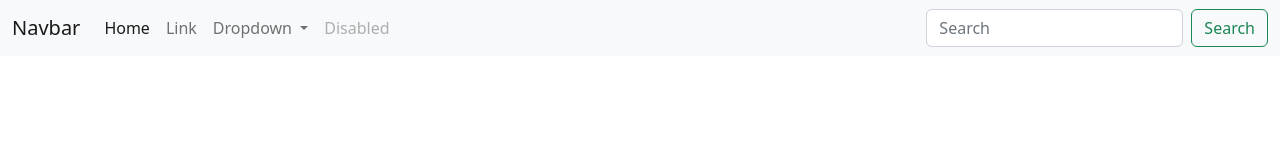
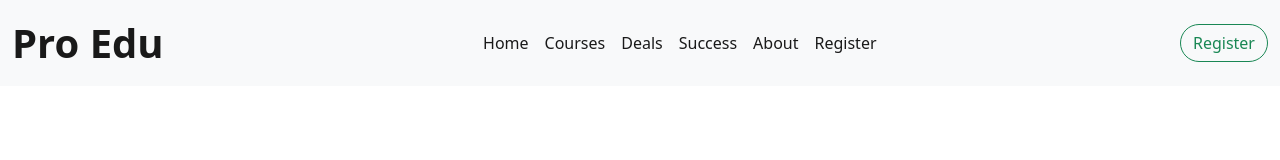
Before and after one commit to Tufantomankhin/edTech-website, a plain HTML site: page index.html in a window 1280 px wide. Drawn offline with nearby package versions, Linux system fonts and the light colour scheme.

Commit message:
Navbar added

```diff
--- a/index.html
+++ b/index.html
@@ -3,7 +3,7 @@
   <head>
     <meta charset="utf-8">
     <meta name="viewport" content="width=device-width, initial-scale=1">
-    <title>Bootstrap demo</title>
+    <title>edTech-website</title>
     <link href="https://cdn.jsdelivr.net/npm/bootstrap@5.2.0/dist/css/bootstrap.min.css" rel="stylesheet" integrity="sha384-gH2yIJqKdNHPEq0n4Mqa/HGKIhSkIHeL5AyhkYV8i59U5AR6csBvApHHNl/vI1Bx" crossorigin="anonymous">
   </head>
   <body>
@@ -11,36 +11,33 @@
         <!---------------- Navbar Start ---------------->
         <nav class="navbar navbar-expand-lg bg-light">
             <div class="container-fluid">
-              <a class="navbar-brand" href="#">Navbar</a>
+              <a class="navbar-brand fs-1" href="#"><strong>Pro Edu</strong></a>
               <button class="navbar-toggler" type="button" data-bs-toggle="collapse" data-bs-target="#navbarSupportedContent" aria-controls="navbarSupportedContent" aria-expanded="false" aria-label="Toggle navigation">
                 <span class="navbar-toggler-icon"></span>
               </button>
               <div class="collapse navbar-collapse" id="navbarSupportedContent">
-                <ul class="navbar-nav me-auto mb-2 mb-lg-0">
+                <ul class="navbar-nav ms-auto me-auto mb-2 mb-lg-0 text-end">
                     <li class="nav-item">
                       <a class="nav-link active" aria-current="page" href="#">Home</a>
                     </li>
                     <li class="nav-item">
-                    <a class="nav-link" href="#">Link</a>
-                  </li>
-                  <li class="nav-item dropdown">
-                    <a class="nav-link dropdown-toggle" href="#" role="button" data-bs-toggle="dropdown" aria-expanded="false">
-                      Dropdown
-                    </a>
-                    <ul class="dropdown-menu">
-                      <li><a class="dropdown-item" href="#">Action</a></li>
-                      <li><a class="dropdown-item" href="#">Another action</a></li>
-                      <li><hr class="dropdown-divider"></li>
-                      <li><a class="dropdown-item" href="#">Something else here</a></li>
-                    </ul>
+                      <a class="nav-link active" aria-current="page" href="#">Courses</a>
                     </li>
                     <li class="nav-item">
-                    <a class="nav-link disabled">Disabled</a>
+                      <a class="nav-link active" aria-current="page" href="#">Deals</a>
+                    </li>
+                    <li class="nav-item">
+                      <a class="nav-link active" aria-current="page" href="#">Success</a>
+                    </li>
+                    <li class="nav-item">
+                      <a class="nav-link active" aria-current="page" href="#">About</a>
+                    </li>
+                    <li class="nav-item">
+                      <a class="nav-link active" aria-current="page" href="#">Register</a>
                     </li>
                   </ul>
-                <form class="d-flex" role="search">
-                  <input class="form-control me-2" type="search" placeholder="Search" aria-label="Search">
-                  <button class="btn btn-outline-success" type="submit">Search</button>
+                  <form class="d-flex flex-row-reverse">
+                    <button class="btn rounded-pill btn-outline-success" type="submit">Register</button>
                   </form>
               </div>
             </div>
```
Lines whose indentation alone changed are shown as unchanged.
